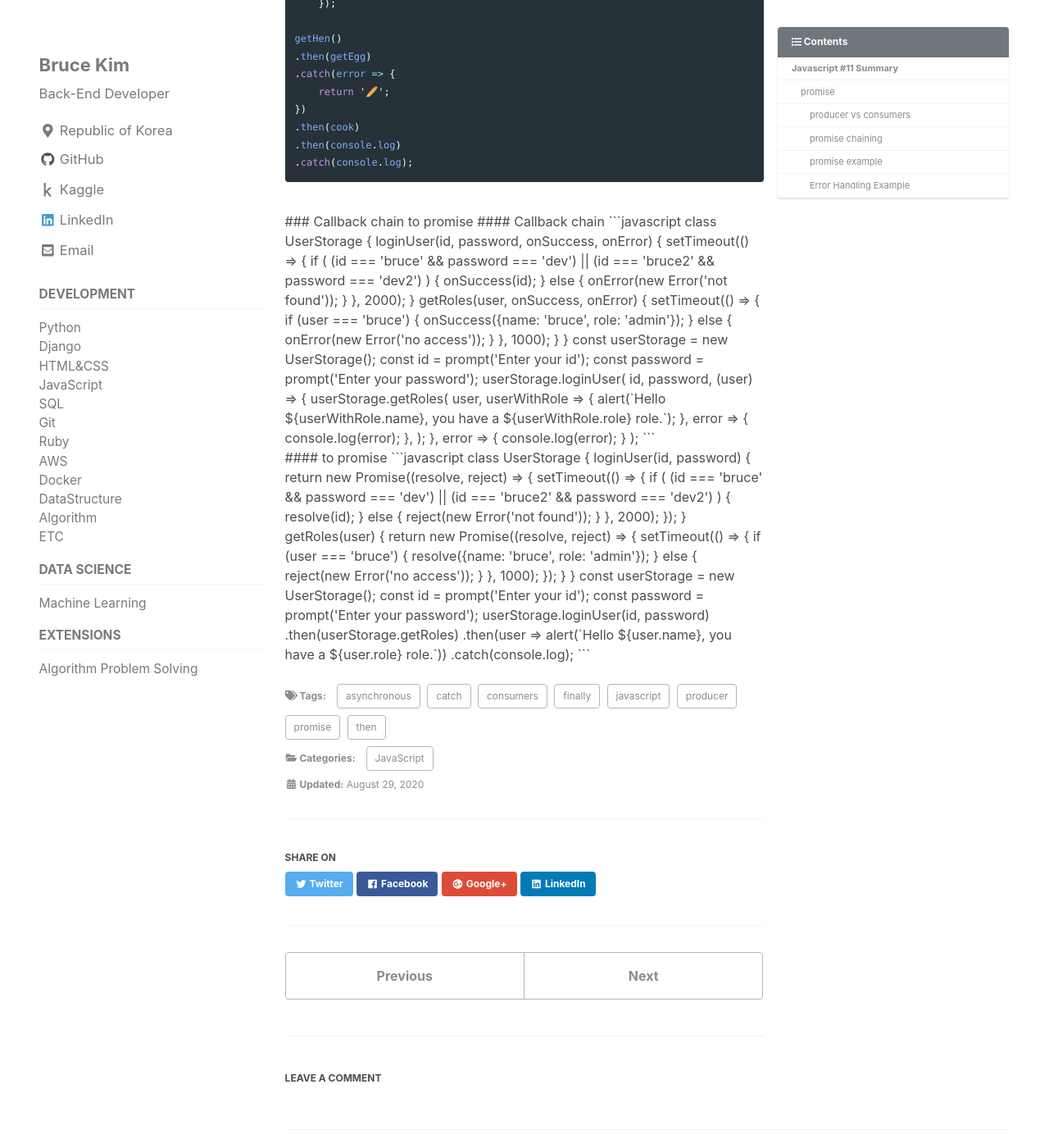
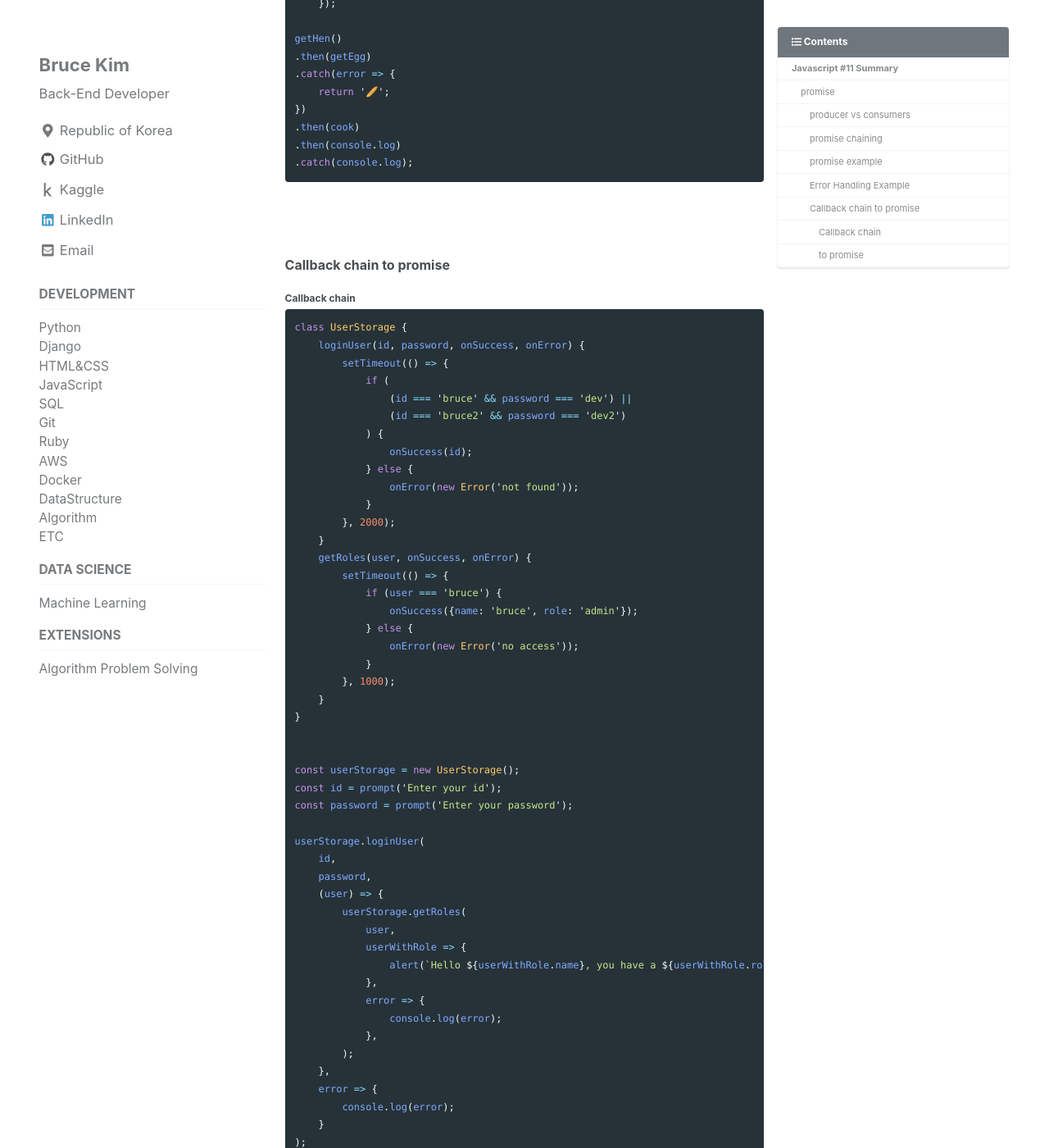
Before and after one commit to devbruce/devbruce.github.io, a Jekyll site: the page built from _posts/JavaScript/2020-08-30-js-12-summary11.md, in a window 1280 px wide and 1400 px high, scrolled down 2948 px. Shown: the whole window at 82% size. Built offline with Jekyll 4.4.1, drawn with Linux system fonts in a browser that asks for light colours; cached includes are drawn as plain includes; nearby versions of some CDN libraries; comment, search, counter and statistics services are not loaded; some of the changed text lies outside the part shown.

Commit message:
Correct a typo in js-12

````diff
--- a/_posts/JavaScript/2020-08-30-js-12-summary11.md
+++ b/_posts/JavaScript/2020-08-30-js-12-summary11.md
@@ -150,7 +150,7 @@ getHen()
 .catch(console.log);
 ```
 
-<bt><br>
+<br><br>
 
 ### Callback chain to promise
 
````
